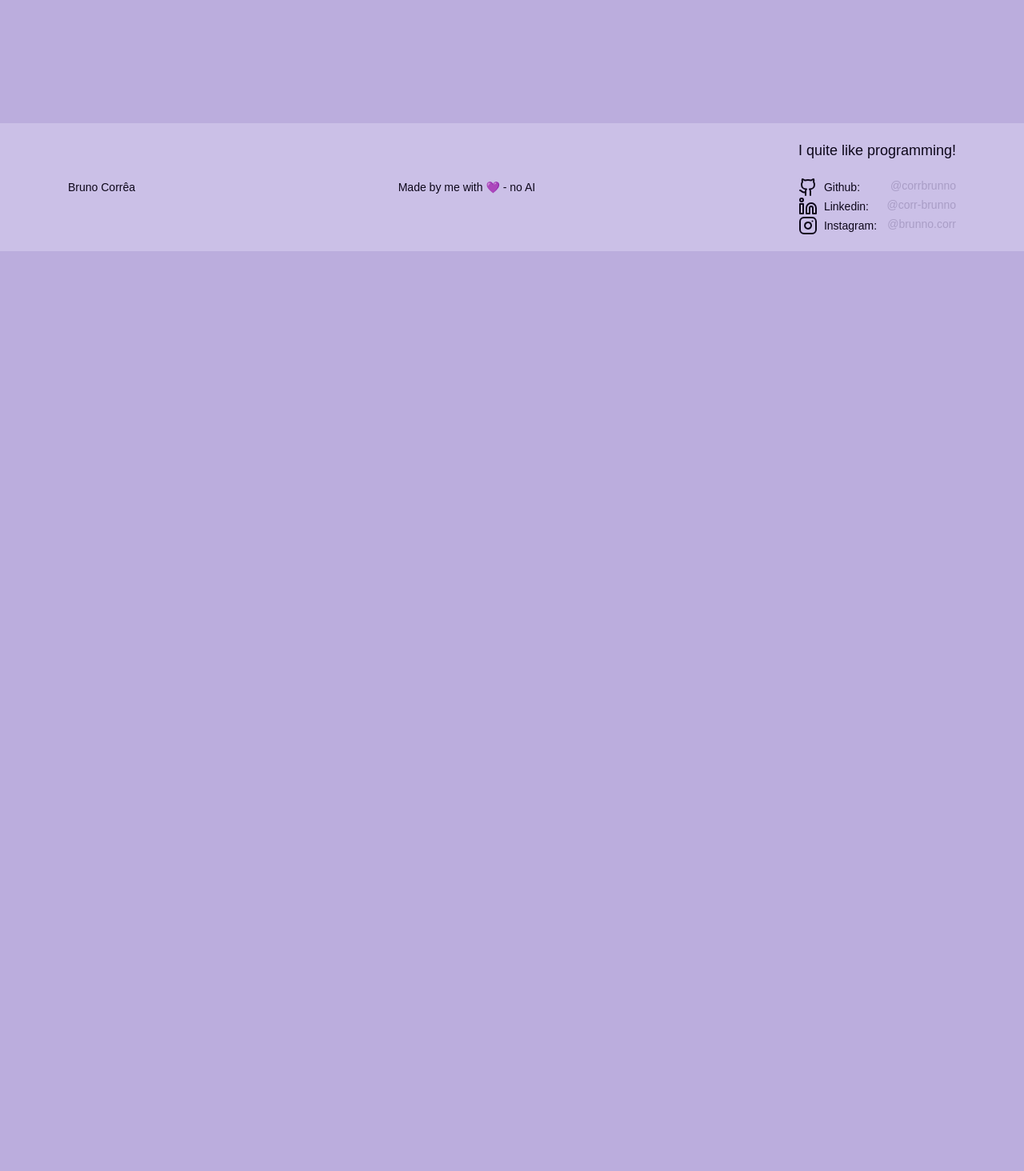
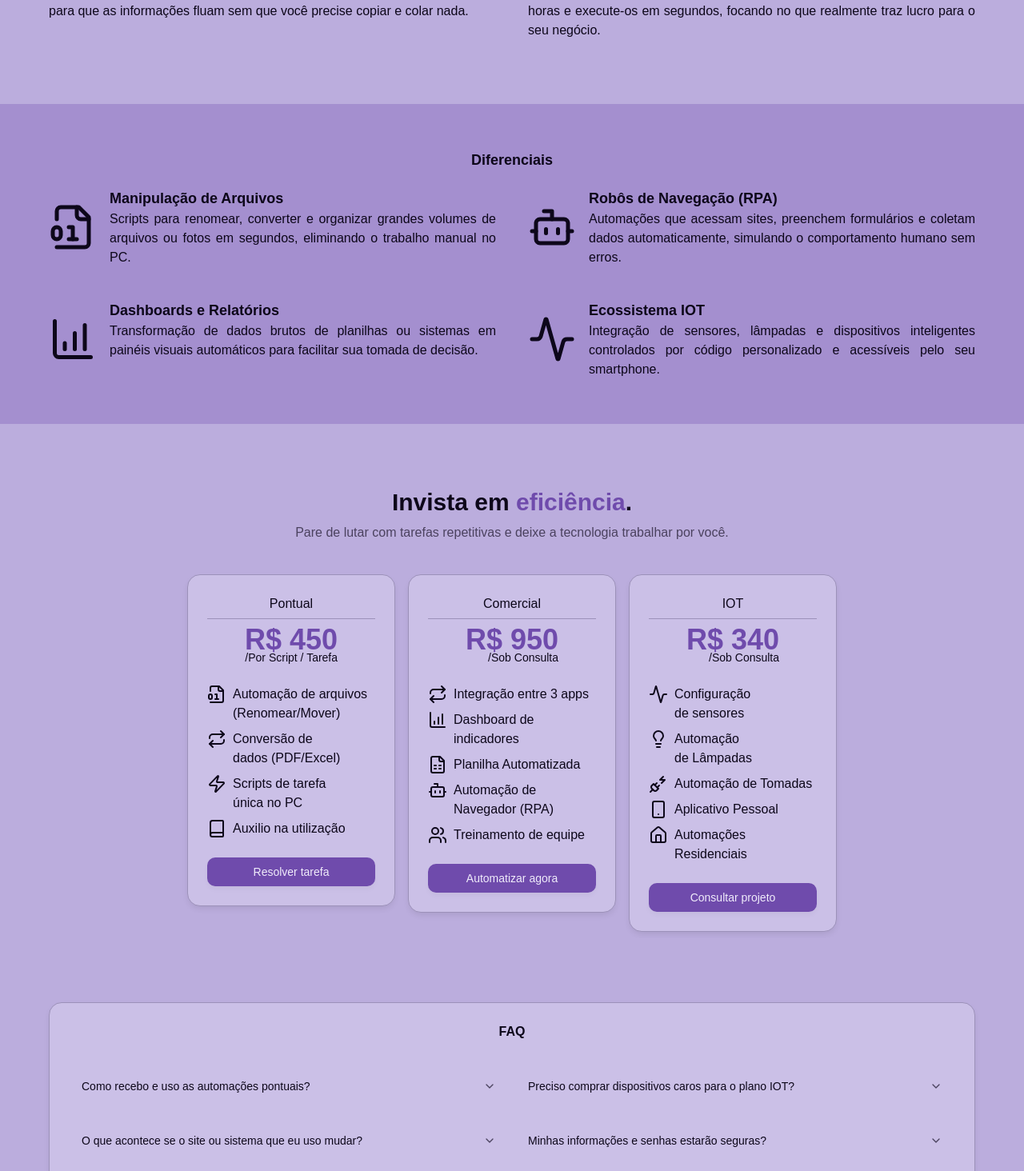
Before and after one commit to corrbrunno/website, a SvelteKit app: page /pricing/automations in a window 1280 px wide. Before the commit this address had no page. Shown: the part 486-1950 px from the top of the page at 80% size. Before the commit the page ends 800 px from the top, so only its background shows below. Built offline with nearby package versions, Linux system fonts and the light colour scheme.

Commit message:
feat: Added pricing page for automations

```diff
--- /dev/null
+++ b/src/routes/pricing/automations/+page.svelte
@@ -0,0 +1,167 @@
+<script>
+	import {
+		Book,
+		CalendarCheck,
+		Car,
+		Clock4,
+		Gem,
+		Repeat,
+		Rocket,
+		Settings,
+		Zap,
+		Database,
+		FileSpreadsheet,
+		Cpu,
+		Users,
+		FileDigit,
+		ChartColumnIncreasing,
+		Bot,
+		Activity,
+		Lightbulb,
+		Smartphone,
+		House,
+		PlugZap
+	} from '@lucide/svelte';
+	import PricingLayoult from '../pricing-layoult.svelte';
+
+	const faqData = [
+		{
+			question: 'Como recebo e uso as automações pontuais?',
+			answer:
+				'Eu entrego um arquivo executável ou um script simples. Você só precisará dar dois cliques para ele realizar a tarefa (como organizar arquivos ou converter dados) instantaneamente no seu computador.'
+		},
+		{
+			question: 'Preciso comprar dispositivos caros para o plano IOT?',
+			answer:
+				'Não necessariamente. Eu utilizo componentes de excelente custo-benefício (como ESP32). Eu te envio a lista do que comprar ou já entrego o dispositivo pronto e configurado para sua casa ou comércio.'
+		},
+		{
+			question: 'O que acontece se o site ou sistema que eu uso mudar?',
+			answer:
+				'Automações de navegador (RPA) podem precisar de ajustes se o site mudar drasticamente. Por isso, ofereço um período de suporte e auxílio na utilização para garantir que tudo continue rodando perfeitamente.'
+		},
+		{
+			question: 'Minhas informações e senhas estarão seguras?',
+			answer:
+				'Totalmente. No plano Pontual e Comercial, os scripts rodam localmente na sua máquina. Seus dados e senhas não passam pelo meu servidor; o código pertence a você e funciona de forma privada.'
+		},
+		{
+			question: 'Posso controlar as luzes e tomadas mesmo estando fora de casa?',
+			answer:
+				'Sim! No plano IOT, configuramos um aplicativo ou interface simples no seu celular para que você tenha controle total dos seus dispositivos de qualquer lugar com acesso à internet.'
+		}
+	];
+
+	const keyPointsData = [
+		{
+			header: 'Eliminação de Erros',
+			description:
+				'Erros manuais custam caro. Com automações e scripts validados, você garante que seus dados e relatórios estejam sempre 100% precisos, sem falhas humanas.'
+		},
+		{
+			header: 'Planilhas Inteligentes',
+			description:
+				'Vá além das fórmulas básicas. Transforme suas planilhas de Excel ou Google Sheets em sistemas robustos que processam dados e geram insights automaticamente.'
+		},
+		{
+			header: 'Integração de Sistemas',
+			description:
+				'Faça suas ferramentas conversarem. Conecte seu CRM, e-mail e planilhas para que as informações fluam sem que você precise copiar e colar nada.'
+		},
+		{
+			header: 'Recupere seu Tempo',
+			description:
+				'Tarefas repetitivas drenam sua energia. Automatize processos que levam horas e execute-os em segundos, focando no que realmente traz lucro para o seu negócio.'
+		}
+	];
+
+	const keyFeaturesData = [
+		{
+			header: 'Manipulação de Arquivos',
+			description:
+				'Scripts para renomear, converter e organizar grandes volumes de arquivos ou fotos em segundos, eliminando o trabalho manual no PC.',
+			icon: FileDigit
+		},
+		{
+			header: 'Robôs de Navegação (RPA)',
+			description:
+				'Automações que acessam sites, preenchem formulários e coletam dados automaticamente, simulando o comportamento humano sem erros.',
+			icon: Bot
+		},
+		{
+			header: 'Dashboards e Relatórios',
+			description:
+				'Transformação de dados brutos de planilhas ou sistemas em painéis visuais automáticos para facilitar sua tomada de decisão.',
+			icon: ChartColumnIncreasing
+		},
+		{
+			header: 'Ecossistema IOT',
+			description:
+				'Integração de sensores, lâmpadas e dispositivos inteligentes controlados por código personalizado e acessíveis pelo seu smartphone.',
+			icon: Activity
+		}
+	];
+
+	const pricingCardsData = [
+		{
+			price: 450,
+			paymentFrequency: 'Por Script / Tarefa',
+			title: 'Pontual',
+			actionButton: { name: 'Resolver tarefa', link: 'test' },
+			featureItems: [
+				{ feature: 'Automação de arquivos (Renomear/Mover)', icon: FileDigit },
+				{ feature: 'Conversão de dados (PDF/Excel)', icon: Repeat },
+				{ feature: 'Scripts de tarefa única no PC', icon: Zap },
+				{ feature: 'Auxilio na utilização', icon: Book }
+			]
+		},
+		{
+			price: 950,
+			paymentFrequency: 'Sob Consulta',
+			title: 'Comercial',
+			actionButton: { name: 'Automatizar agora', link: 'test' },
+			featureItems: [
+				{ feature: 'Integração entre 3 apps', icon: Repeat },
+				{ feature: 'Dashboard de indicadores', icon: ChartColumnIncreasing },
+				{ feature: 'Planilha Automatizada', icon: FileSpreadsheet },
+				{ feature: 'Automação de Navegador (RPA)', icon: Bot },
+				{ feature: 'Treinamento de equipe', icon: Users }
+			]
+		},
+		{
+			price: 340,
+			paymentFrequency: 'Sob Consulta',
+			title: 'IOT',
+			actionButton: { name: 'Consultar projeto', link: 'test' },
+			featureItems: [
+				{ feature: 'Configuração de sensores', icon: Activity },
+				{ feature: 'Automação de Lâmpadas', icon: Lightbulb },
+				{ feature: 'Automação de Tomadas', icon: PlugZap },
+				{ feature: 'Aplicativo Pessoal', icon: Smartphone },
+				{ feature: 'Automações Residenciais', icon: House }
+			]
+		}
+	];
+</script>
+
+<PricingLayoult
+	keyPointsTitle="Por que automatizar?"
+	{keyPointsData}
+	{keyFeaturesData}
+	pricingSubtitle="Pare de lutar com tarefas repetitivas e deixe a tecnologia trabalhar por você."
+	{pricingCardsData}
+	faqContentData={faqData}
+>
+	{#snippet heading()}
+		<span class="text-balance">
+			Recupere seu tempo e <span class="text-primary">elimine o trabalho manual</span> com soluções de
+			automação inteligente.
+		</span>
+	{/snippet}
+
+	{#snippet pricingTitle()}
+		<span class="text-balance">
+			Invista em <span class="text-primary">eficiência</span>.
+		</span>
+	{/snippet}
+</PricingLayoult>
```
